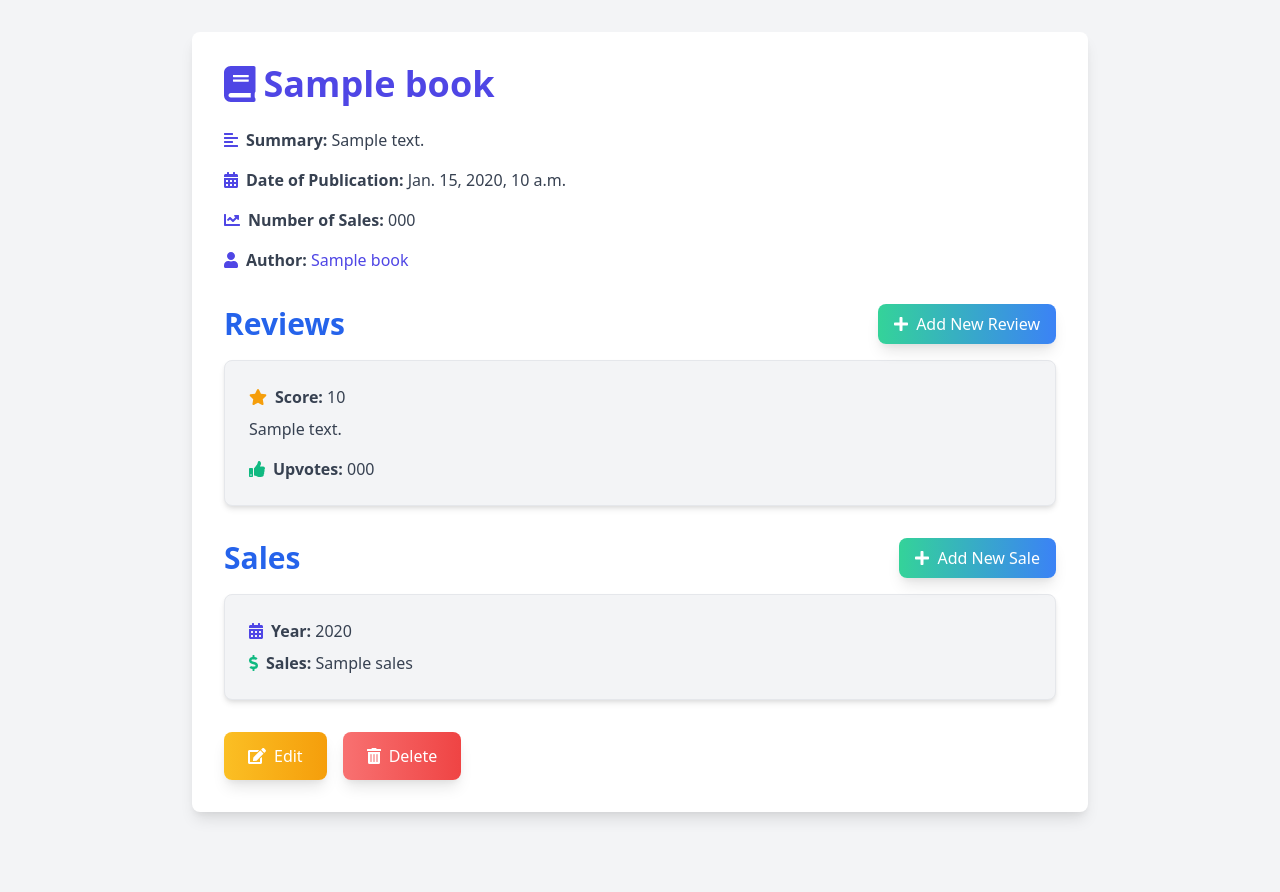
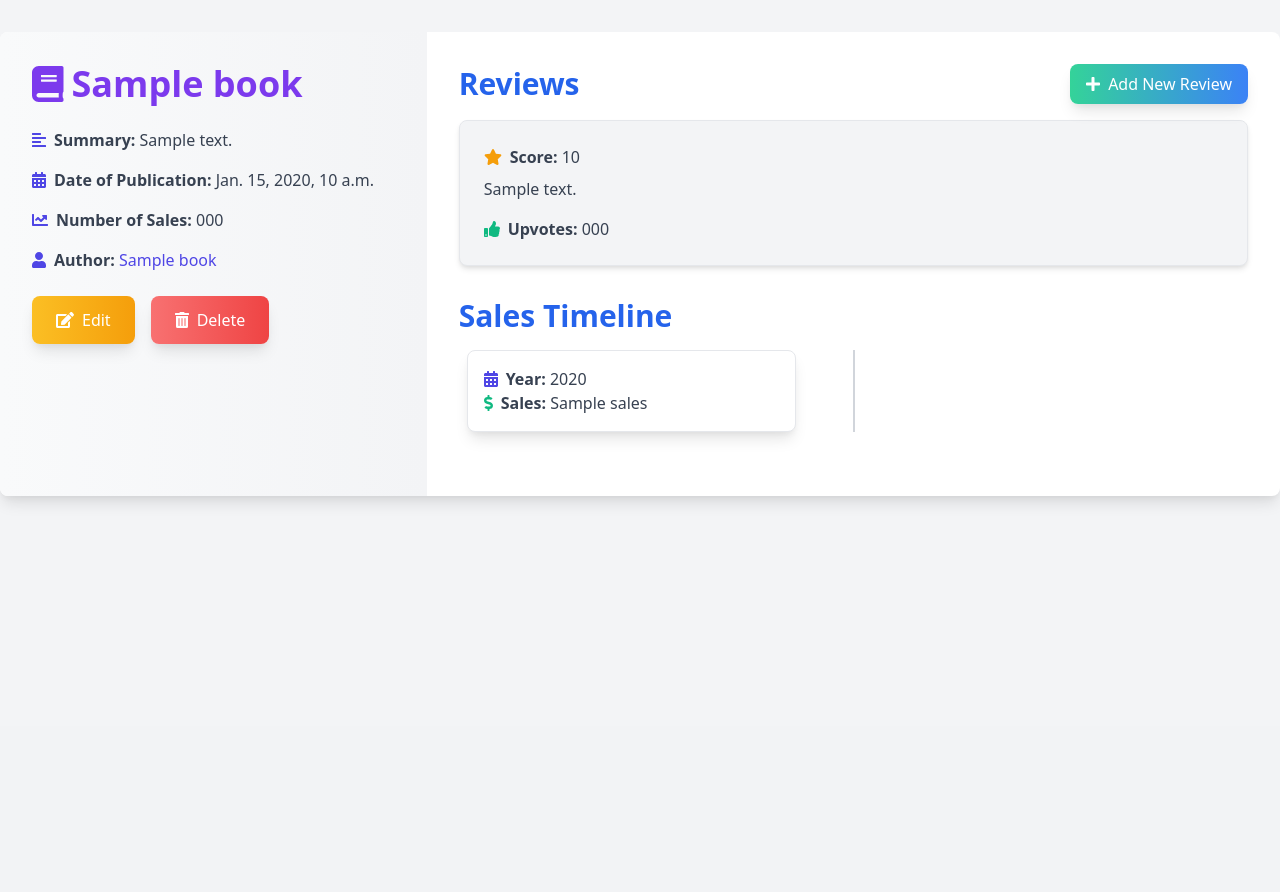
Before and after one commit to Rodrigo-Vildosola/A1_SOFTWARE_ARCHITECTURE, a Django app: template reviews/templates/books/book_detail.html in a window 1280 px wide. Shown: the part 74-966 px from the top of the page. After the commit the page ends 577 px from the top, so only its background shows below. Run offline with Django 4.2, Linux system fonts and the light colour scheme; the template is opened without the code that fills it: most values are stand-ins (such as "Sample title", 1, 10 or a date in 2020).

Commit message:
Enhanced the Book details page

```diff
--- a/reviews/templates/books/book_detail.html
+++ b/reviews/templates/books/book_detail.html
@@ -4,11 +4,13 @@
 {% block title %}Book Detail{% endblock %}
 
 {% block content %}
-<div class="max-w-4xl mx-auto mt-8 bg-white p-8 rounded-lg shadow-lg">
-    <h1 class="text-4xl font-bold mb-6 text-indigo-600 flex items-center">
+<div class="max-w-7xl mx-auto bg-white shadow-lg rounded-lg overflow-hidden mt-6">
+    <div class="flex flex-col md:flex-row">
+        <!-- Book Description Section -->
+        <div class="w-full md:w-1/3 bg-gradient-to-r from-gray-50 to-gray-100 p-8">
+            <h1 class="text-4xl font-bold mb-6 text-purple-600 flex items-center">
                 <i class="fas fa-book mr-2"></i>{{ book.name }}
             </h1>
-    <div class="mb-8">
             <p class="text-gray-700 mb-4">
                 <i class="fas fa-align-left text-indigo-600 mr-2"></i><strong>Summary:</strong> {{ book.summary }}
             </p>
@@ -22,8 +24,18 @@
                 <i class="fas fa-user text-indigo-600 mr-2"></i><strong>Author:</strong>
                 <a href="{% url 'author_detail' book.author_id %}" class="text-indigo-600 hover:underline">{{ book.author_name }}</a>
             </p>
+            <div class="mt-6 flex space-x-4">
+                <a href="{% url 'book_edit' book|get_id %}" class="bg-gradient-to-r from-yellow-400 to-yellow-500 text-white px-6 py-3 rounded-lg shadow-lg hover:from-yellow-500 hover:to-yellow-600 transition duration-300 flex items-center">
+                    <i class="fas fa-edit mr-2"></i> Edit
+                </a>
+                <a href="{% url 'book_delete' book|get_id %}" class="bg-gradient-to-r from-red-400 to-red-500 text-white px-6 py-3 rounded-lg shadow-lg hover:from-red-500 hover:to-red-600 transition duration-300 flex items-center">
+                    <i class="fas fa-trash-alt mr-2"></i> Delete
+                </a>
+            </div>
         </div>
 
+        <!-- Reviews and Sales Section -->
+        <div class="w-full md:w-2/3 p-8">
             <div class="mb-8">
                 <div class="flex justify-between items-center mb-4">
                     <h2 class="text-3xl font-bold text-blue-600">Reviews</h2>
@@ -47,33 +59,28 @@
             </div>
 
             <div class="mb-8">
-        <div class="flex justify-between items-center mb-4">
-            <h2 class="text-3xl font-bold text-blue-600">Sales</h2>
-            <a href="{% url 'sale_create_for_book' book|get_id %}" class="bg-gradient-to-r from-green-400 to-blue-500 text-white px-4 py-2 rounded-lg shadow-lg hover:from-green-500 hover:to-blue-600 transition duration-300 flex items-center">
-                <i class="fas fa-plus mr-2"></i> Add New Sale
-            </a>
-        </div>
+                <h2 class="text-3xl font-bold text-blue-600 mb-4">Sales Timeline</h2>
                 {% if sales %}
-            <div class="space-y-4">
+                    <div class="relative">
+                        <div class="border-r-2 border-gray-300 absolute h-full top-0" style="left: 50%"></div>
+                        <ul class="list-none m-0 p-0">
                             {% for sale in sales %}
-                    <div class="bg-gray-100 p-6 rounded-lg shadow-md hover:shadow-lg transition duration-300 border border-gray-200">
-                        <p class="text-gray-700 mb-2"><i class="fas fa-calendar-alt text-indigo-600 mr-2"></i><strong>Year:</strong> {{ sale.year }}</p>
+                                <li class="mb-8">
+                                    <div class="flex items-center w-full justify-{{ forloop.counter|divisibleby:2|yesno:'start,end' }}">
+                                        <div class="w-5/12 {{ forloop.counter|divisibleby:2|yesno:'ml-auto mr-2,ml-2 mr-auto' }} bg-white p-4 rounded-lg shadow-lg border border-gray-200">
+                                            <p class="text-gray-700"><i class="fas fa-calendar-alt text-indigo-600 mr-2"></i><strong>Year:</strong> {{ sale.year }}</p>
                                             <p class="text-gray-700"><i class="fas fa-dollar-sign text-green-500 mr-2"></i><strong>Sales:</strong> {{ sale.sales }}</p>
                                         </div>
+                                    </div>
+                                </li>
                             {% endfor %}
+                        </ul>
                     </div>
                 {% else %}
                     <p class="text-gray-700">No sales data available.</p>
                 {% endif %}
             </div>
-
-    <div class="mt-6 flex space-x-4">
-        <a href="{% url 'book_edit' book|get_id %}" class="bg-gradient-to-r from-yellow-400 to-yellow-500 text-white px-6 py-3 rounded-lg shadow-lg hover:from-yellow-500 hover:to-yellow-600 transition duration-300 flex items-center">
-            <i class="fas fa-edit mr-2"></i> Edit
-        </a>
-        <a href="{% url 'book_delete' book|get_id %}" class="bg-gradient-to-r from-red-400 to-red-500 text-white px-6 py-3 rounded-lg shadow-lg hover:from-red-500 hover:to-red-600 transition duration-300 flex items-center">
-            <i class="fas fa-trash-alt mr-2"></i> Delete
-        </a>
+        </div>
     </div>
 </div>
 {% endblock %}
```
Lines whose indentation alone changed are shown as unchanged.
